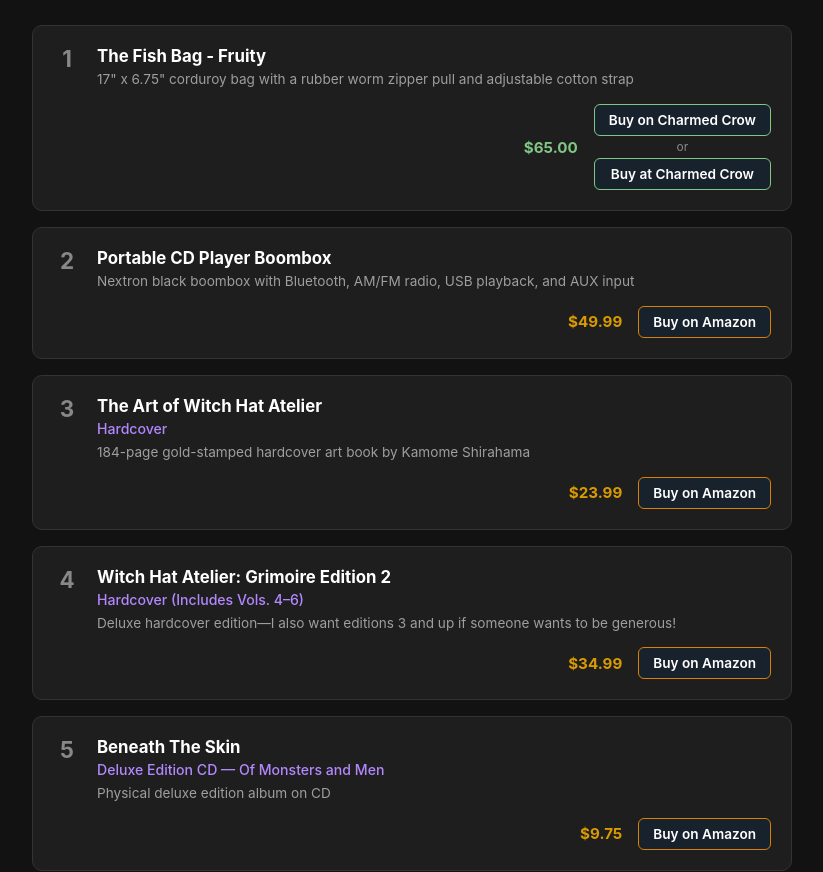
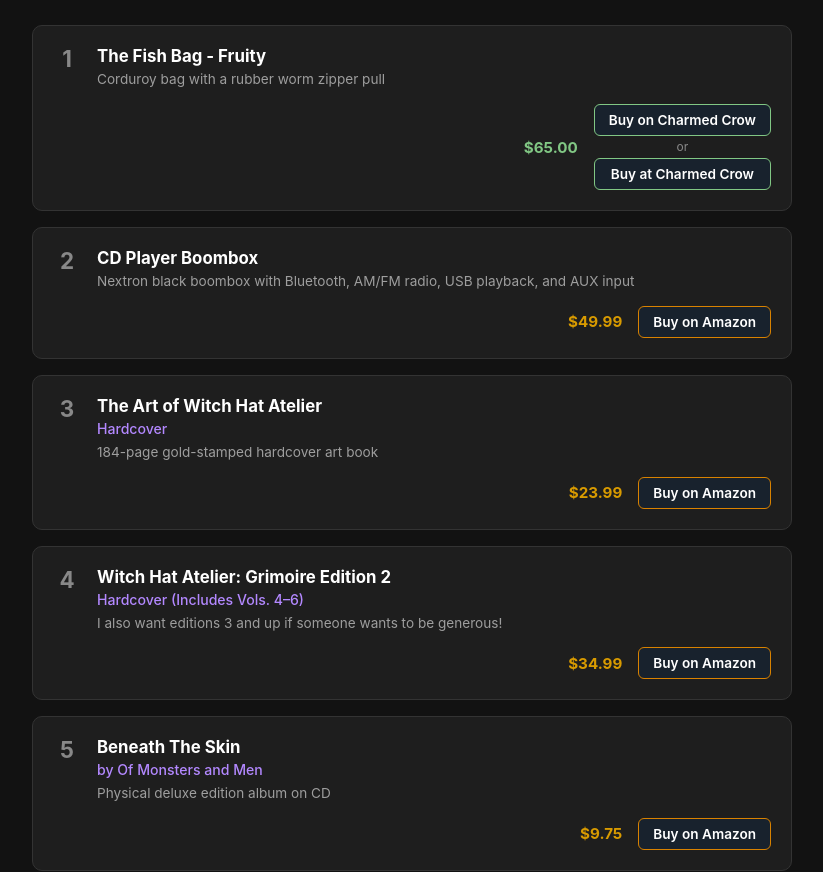
Before and after one commit to Jazzunc/ash, a plain HTML site: page index.html in a window 1280 px wide. Shown: the part 113-985 px from the top of the page, without its empty margins (228-1051 px from the left). Drawn offline with Linux system fonts and the light colour scheme.

Commit message:
Update item descriptions in wishlist

```diff
--- a/index.html
+++ b/index.html
@@ -151,7 +151,7 @@
             <div class="rank">1</div>
             <div class="item-details">
                 <div class="item-title">The Fish Bag - Fruity</div>
-                <div class="item-desc">17" x 6.75" corduroy bag with a rubber worm zipper pull and adjustable cotton strap</div>
+                <div class="item-desc">Corduroy bag with a rubber worm zipper pull</div>
                 <div class="item-meta">
                     <span class="price crow-price">$65.00</span>
                     <div class="btn-stack">
@@ -167,7 +167,7 @@
         <div class="wishlist-item">
             <div class="rank">2</div>
             <div class="item-details">
-                <div class="item-title">Portable CD Player Boombox</div>
+                <div class="item-title">CD Player Boombox</div>
                 <div class="item-desc">Nextron black boombox with Bluetooth, AM/FM radio, USB playback, and AUX input</div>
                 <div class="item-meta">
                     <span class="price amazon-price">$49.99</span>
@@ -182,7 +182,7 @@
             <div class="item-details">
                 <div class="item-title">The Art of Witch Hat Atelier</div>
                 <div class="item-edition">Hardcover</div>
-                <div class="item-desc">184-page gold-stamped hardcover art book by Kamome Shirahama</div>
+                <div class="item-desc">184-page gold-stamped hardcover art book</div>
                 <div class="item-meta">
                     <span class="price amazon-price">$23.99</span>
                     <a href="https://a.co/d/07f3ayad" target="_blank" class="buy-btn amazon-btn">Buy on Amazon</a>
@@ -196,7 +196,7 @@
             <div class="item-details">
                 <div class="item-title">Witch Hat Atelier: Grimoire Edition 2</div>
                 <div class="item-edition">Hardcover (Includes Vols. 4–6)</div>
-                <div class="item-desc">Deluxe hardcover edition—I also want editions 3 and up if someone wants to be generous!</div>
+                <div class="item-desc">I also want editions 3 and up if someone wants to be generous!</div>
                 <div class="item-meta">
                     <span class="price amazon-price">$34.99</span>
                     <a href="https://a.co/d/0d0FuiuU" target="_blank" class="buy-btn amazon-btn">Buy on Amazon</a>
@@ -209,7 +209,7 @@
             <div class="rank">5</div>
             <div class="item-details">
                 <div class="item-title">Beneath The Skin</div>
-                <div class="item-edition">Deluxe Edition CD — Of Monsters and Men</div>
+                <div class="item-edition">by Of Monsters and Men</div>
                 <div class="item-desc">Physical deluxe edition album on CD</div>
                 <div class="item-meta">
                     <span class="price amazon-price">$9.75</span>
```
